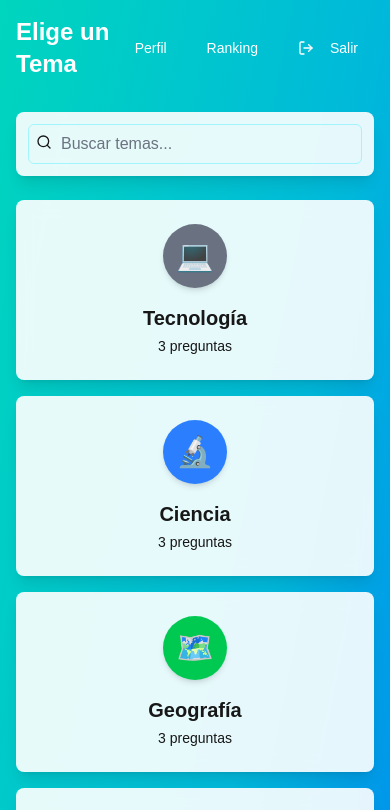
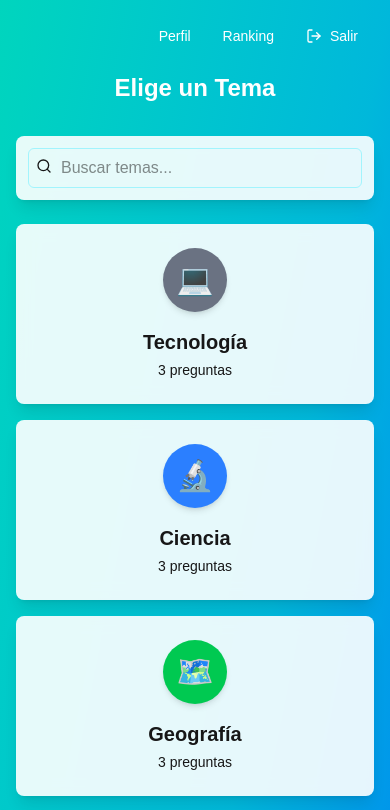
Before and after one commit to facubarneche/triviando-frontend, a Next.js app: page /topics in a window 390 px wide. Shown: the top 810 px of the page. Built offline with nearby package versions, Linux system fonts and the light colour scheme.

Commit message:
[FIX] Header responsive

```diff
--- a/src/app/(pages)/topics/components/Header.tsx
+++ b/src/app/(pages)/topics/components/Header.tsx
@@ -1,19 +1,10 @@
 import { Button } from '@/app/components/ui/button';
-import { motion } from 'framer-motion';
 import { LogOut } from 'lucide-react';
 import Link from 'next/link';
 
 const Header = () => (
-  <header className="p-4 flex justify-between items-center">
-    <motion.h1
-      initial={{ opacity: 0, x: -20 }}
-      animate={{ opacity: 1, x: 0 }}
-      transition={{ duration: 0.5 }}
-      className="text-2xl font-bold text-white"
-    >
-      Elige un Tema
-    </motion.h1>
-    <div className="flex gap-2">
+  <header className="p-4 flex flex-col md:flex-row-reverse gap-4 justify-between">
+    <div className="flex justify-end">
       <Button variant="ghost" className="text-white hover:bg-white/20" asChild>
         <Link href="/profile">Perfil</Link>
       </Button>
@@ -21,10 +12,13 @@ const Header = () => (
         <Link href="/leaderboard">Ranking</Link>
       </Button>
       <Button variant="ghost" className="text-white hover:bg-white/20">
-        <LogOut className="h-4 w-4 mr-2" />
+        <LogOut className="h-4 w-4" />
         Salir
       </Button>
     </div>
+    <h1 className="text-2xl font-bold text-white whitespace-nowrap text-center md:justify-start">
+      Elige un Tema
+    </h1>
   </header>
 );
 
--- a/src/app/layout.tsx
+++ b/src/app/layout.tsx
@@ -1,8 +1,6 @@
 import type { Metadata } from 'next';
 import { Geist, Geist_Mono } from 'next/font/google';
 import './globals.css';
-import { PrimeReactProvider } from 'primereact/api';
-import 'primereact/resources/themes/lara-light-purple/theme.css';
 
 const geistSans = Geist({
   variable: '--font-geist-sans',
@@ -21,10 +19,8 @@ export const metadata: Metadata = {
 
 export default function RootLayout({ children }: { readonly children: React.ReactNode }) {
   return (
-    <PrimeReactProvider>
-      <html lang="en">
-        <body className={`${geistSans.variable} ${geistMono.variable}`}>{children}</body>
-      </html>
-    </PrimeReactProvider>
+    <html lang="en">
+      <body className={`${geistSans.variable} ${geistMono.variable}`}>{children}</body>
+    </html>
   );
 }
```
Also changed, not shown: 1 other file (tests, documents, lock files or other folders).
